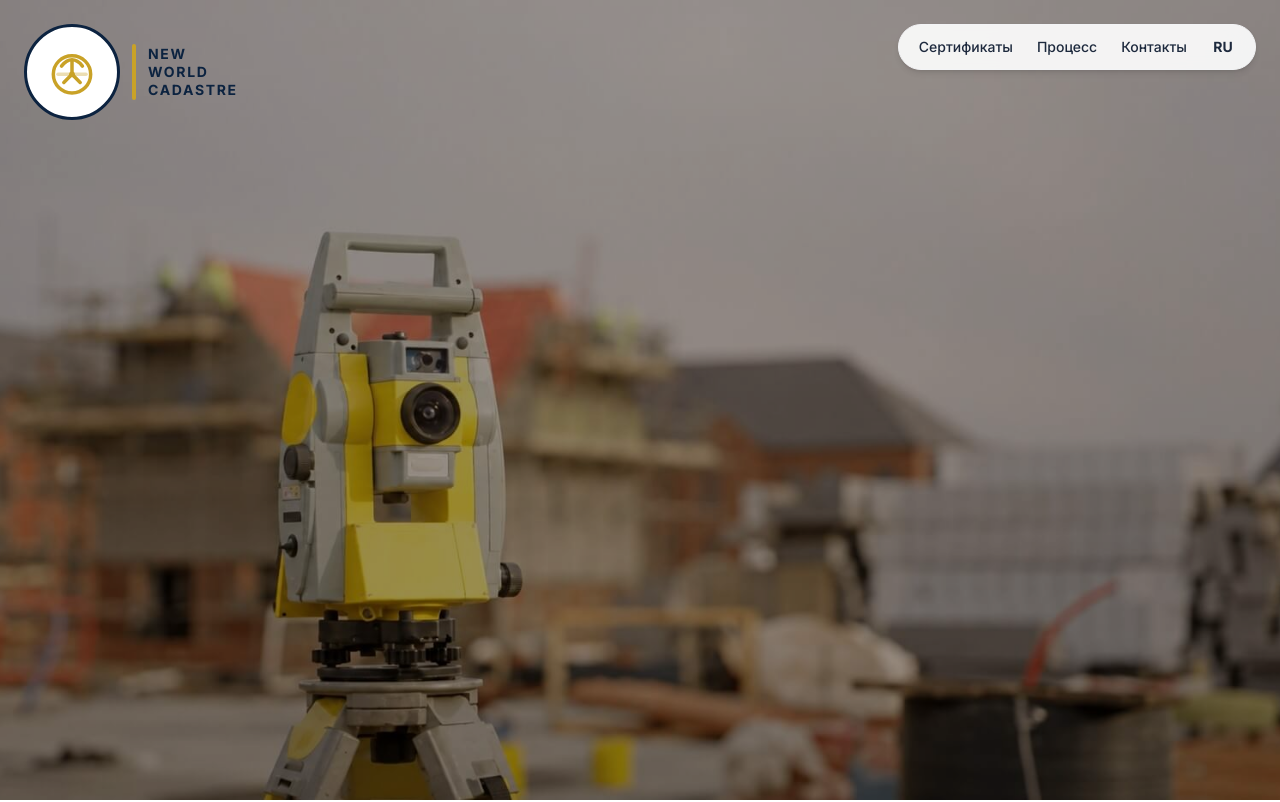
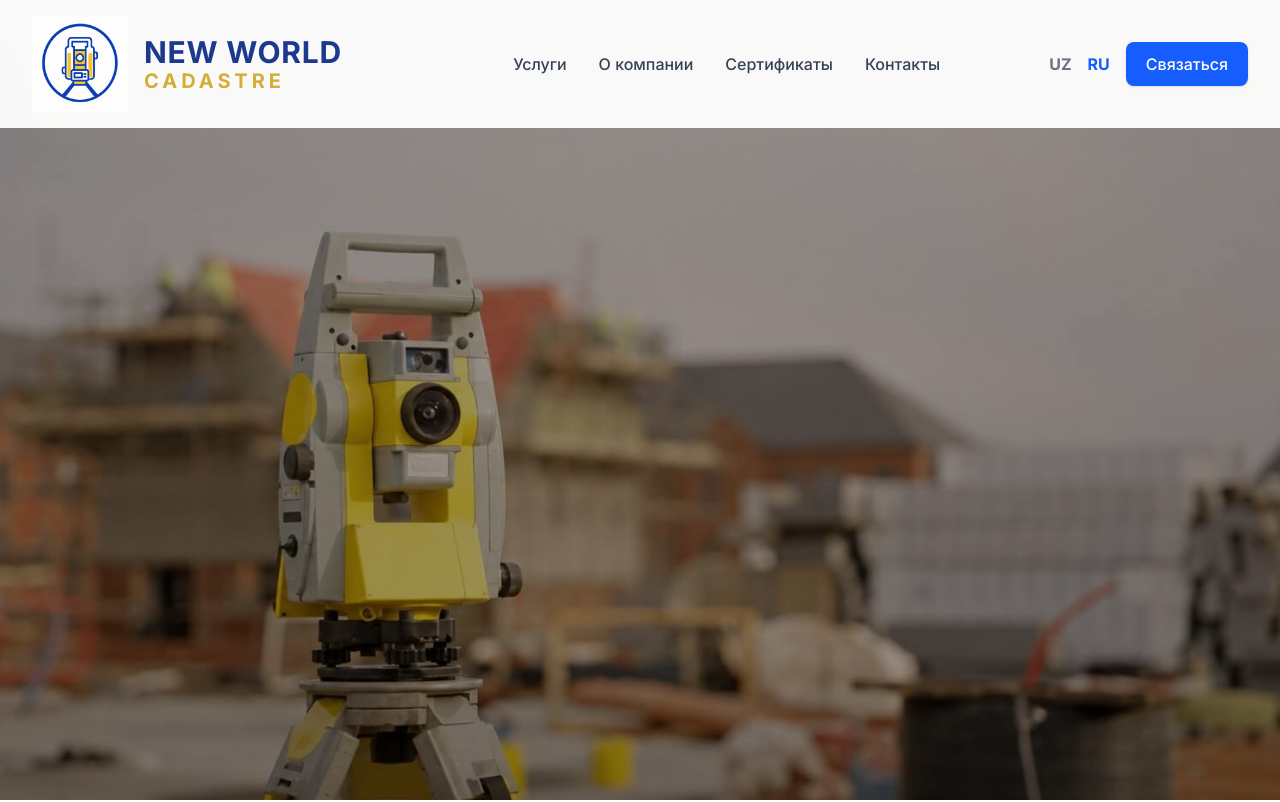
Before and after one commit to xasanboy2odilov1234-jpg/newworldcadastre, a Next.js app: page / in a window 1280 px wide. Shown: the top 802 px of the page. Built offline with nearby package versions, Linux system fonts and the light colour scheme.

Commit message:
Update logo and text design

```diff
--- a/components/Hero.tsx
+++ b/components/Hero.tsx
@@ -143,125 +143,6 @@ export default function Hero() {
         />
         <div className="absolute inset-0 bg-black/40" /> {/* Затемнение для красоты */}
       </div>
-      <LayoutGroup id="cadastre-brand">
-        <motion.div
-          layout
-          className="pointer-events-none fixed z-50 flex"
-          initial={false}
-          animate={{
-            top: isHeader ? 24 : "50%",
-            left: isHeader ? 24 : "50%",
-            x: isHeader ? 0 : "-50%",
-            y: isHeader ? 0 : "-50%",
-          }}
-          transition={wrapperTransition}
-        >
-          <motion.div
-            layout
-            className={`flex items-center ${showBrandRow ? "flex-row gap-3" : "flex-col"}`}
-            transition={isCompose ? composeTransition : wrapperTransition}
-          >
-            <motion.div
-              layout
-              className="relative flex shrink-0 items-center justify-center overflow-hidden rounded-full border-[3px] border-cadastre-blue bg-white"
-              initial={
-                reduced
-                  ? { width: SMALL_CIRCLE, height: SMALL_CIRCLE, opacity: 1 }
-                  : { width: 0, height: 0, opacity: 0 }
-              }
-              animate={{
-                width: circleSize,
-                height: circleSize,
-                opacity: 1,
-              }}
-              transition={
-                isReveal
-                  ? motionTransition(0.55, reduced)
-                  : isCompose
-                    ? composeTransition
-                    : wrapperTransition
-              }
-            >
-              <motion.div
-                className="absolute inset-0 rounded-full bg-cadastre-blue"
-                initial={{ scale: 0, opacity: 0.9 }}
-                animate={{
-                  scale: isReveal && !drawIcon ? [0, 1.08, 0] : 0,
-                  opacity: isReveal && !drawIcon ? [0.9, 0.85, 0] : 0,
-                }}
-                transition={
-                  reduced
-                    ? { duration: 0.01 }
-                    : { duration: 0.45, ease: EASE, times: [0, 0.65, 1] }
-                }
-              />
-
-              <TachymeterDraw
-                active={drawIcon || showBrandRow}
-                reduced={reduced}
-                className="relative z-10 size-14 text-cadastre-gold"
-              />
-            </motion.div>
-
-            <motion.div
-              layout
-              className="flex items-stretch gap-3 overflow-hidden"
-              initial={false}
-              animate={{
-                width: showBrandRow ? "auto" : 0,
-                opacity: showBrandRow ? 1 : 0,
-              }}
-              transition={composeTransition}
-            >
-              <motion.div
-                layout
-                className="w-1 shrink-0 origin-top rounded-full bg-[#c9a227]"
-                aria-hidden="true"
-                initial={{ height: 0, opacity: 0 }}
-                animate={{
-                  height: showBrandRow ? 56 : 0,
-                  opacity: showBrandRow ? 1 : 0,
-                }}
-                transition={
-                  reduced
-                    ? { duration: 0.01 }
-                    : { duration: 0.55, ease: EASE, delay: 0.12 }
-                }
-              />
-
-              <motion.div
-                layout
-                className="flex flex-col justify-center gap-1"
-                aria-hidden={!showBrandRow}
-              >
-                {BRAND_LINES.map((line, index) => (
-                  <motion.span
-                    key={line}
-                    layout
-                    className="text-sm font-bold leading-none tracking-[0.12em] text-cadastre-blue"
-                    initial={{ opacity: 0, x: -10 }}
-                    animate={{
-                      opacity: showBrandRow ? 1 : 0,
-                      x: showBrandRow ? 0 : -10,
-                    }}
-                    transition={
-                      reduced
-                        ? { duration: 0.01 }
-                        : {
-                            duration: 0.45,
-                            ease: EASE,
-                            delay: 0.28 + index * 0.14,
-                          }
-                    }
-                  >
-                    {line}
-                  </motion.span>
-                ))}
-              </motion.div>
-            </motion.div>
-          </motion.div>
-        </motion.div>
-      </LayoutGroup>
 
       <h1 className="sr-only">New World Cadastre</h1>
     </section>
--- a/components/Navigation.tsx
+++ b/components/Navigation.tsx
@@ -1,39 +1,94 @@
 "use client";
 
-import { useState } from "react";
+import Link from "next/link";
+import { useState, useEffect } from "react";
+import { motion } from "framer-motion"; // Добавили импорт
 
 export default function Navigation() {
-  const [isOpen, setIsOpen] = useState(false);
-  const [lang, setLang] = useState("RU");
+  const [scrolled, setScrolled] = useState(false);
 
-  const t = {
-    RU: { cert: "Сертификаты", proc: "Процесс", cont: "Контакты" },
-    UZ: { cert: "Sertifikatlar", proc: "Jarayon", cont: "Kontaktlar" }
-  };
-
-  const toggleMenu = () => setIsOpen(!isOpen);
-  const toggleLang = () => setLang(lang === "RU" ? "UZ" : "RU");
+  useEffect(() => {
+    const handleScroll = () => {
+      setScrolled(window.scrollY > 20);
+    };
+    window.addEventListener("scroll", handleScroll);
+    return () => window.removeEventListener("scroll", handleScroll);
+  }, []);
 
   return (
-    <header className="fixed top-4 right-4 z-50 md:top-6 md:right-6">
-      <nav className="flex items-center gap-6 text-sm font-medium text-slate-800 bg-white/90 backdrop-blur-md px-5 py-3 rounded-full shadow-md border border-gray-100">
+    <header
+      className={`fixed top-0 left-0 w-full z-50 transition-all duration-300 ${
+        scrolled ? "bg-white shadow-md py-3" : "bg-white/95 py-4"
+      }`}
+    >
+      <div className="max-w-7xl mx-auto px-4 sm:px-6 lg:px-8 flex items-center justify-between">
 
-        <div className="hidden md:flex items-center gap-6">
-        <a href="#certificates" className="hover:text-[#c9a227] transition-colors">{t[lang as 'RU' | 'UZ'].cert}</a>
-<a href="#gallery" className="hover:text-[#c9a227] transition-colors">{t[lang as 'RU' | 'UZ'].proc}</a>
-<a href="#contacts" className="hover:text-[#c9a227] transition-colors">{t[lang as 'RU' | 'UZ'].cont}</a>
+    {/* Левая часть: Родное Логотип-изображение + Текст со светло-золотым акцентом */}
+    <Link href="/" className="flex items-center gap-4 transition-opacity hover:opacity-80">
+
+          {/* Твоя круглая эмблема с тахеометром и палочкой */}
+          <img
+            src="/logo.png"
+            alt="New World Cadastre Logo"
+            className="h-16 md:h-24 w-auto object-contain mix-blend-multiply shrink-0"
+          />
+
+          {/* Крупная текстовая надпись справа */}
+          <div className="flex flex-col justify-center min-w-[180px] md:min-w-[260px]">
+            <span className="text-blue-900 font-black text-xl md:text-3xl leading-none tracking-wide whitespace-nowrap">
+              NEW WORLD
+            </span>
+            {/* Слово CADASTRE — теперь чистого светло-золотого цвета */}
+            <span
+              className="font-bold text-sm md:text-xl leading-none tracking-[0.2em] uppercase mt-1 whitespace-nowrap"
+              style={{ color: '#D4AF37' }} // Код классического золота (Metallic Gold), он светлее и без оранжевого отлива
+            >
+              CADASTRE
+            </span>
+          </div>
+
+        </Link>
+
+        {/* Центральная часть: Меню */}
+        <nav className="hidden md:flex gap-8">
+          <Link href="#services" className="text-gray-700 hover:text-blue-600 font-medium transition">
+            Услуги
+          </Link>
+          <Link href="#about" className="text-gray-700 hover:text-blue-600 font-medium transition">
+            О компании
+          </Link>
+          <Link href="#certificates" className="text-gray-700 hover:text-blue-600 font-medium transition">
+            Сертификаты
+          </Link>
+          <Link href="#contacts" className="text-gray-700 hover:text-blue-600 font-medium transition">
+            Контакты
+          </Link>
+        </nav>
+
+        {/* Правая часть: Язык и Кнопка */}
+        <div className="flex items-center gap-4">
+          <button className="text-gray-500 hover:text-gray-900 font-bold transition">
+            UZ
+          </button>
+          <button className="text-blue-600 font-bold hover:text-blue-800 transition">
+            RU
+          </button>
+
+          <a
+            href="#contact"
+            className="hidden md:inline-block px-5 py-2.5 bg-blue-600 text-white rounded-lg font-medium hover:bg-blue-700 transition shadow-sm"
+          >
+            Связаться
+          </a>
+
+          <button className="md:hidden text-gray-600">
+            <svg xmlns="http://www.w3.org/2000/svg" className="h-6 w-6" fill="none" viewBox="0 0 24 24" stroke="currentColor">
+              <path strokeLinecap="round" strokeLinejoin="round" strokeWidth={2} d="M4 6h16M4 12h16M4 18h16" />
+            </svg>
+          </button>
         </div>
 
-        <button onClick={toggleLang} className="font-bold hover:text-[#c9a227] transition-colors w-6">
-          {lang}
-        </button>
-
-        <button onClick={toggleMenu} className="md:hidden flex flex-col gap-1 w-6">
-          <span className="w-full h-0.5 bg-slate-800"></span>
-          <span className="w-full h-0.5 bg-slate-800"></span>
-          <span className="w-full h-0.5 bg-slate-800"></span>
-        </button>
-      </nav>
+      </div>
     </header>
   );
 }
```
Also changed, not shown: public/logo.png (added).
